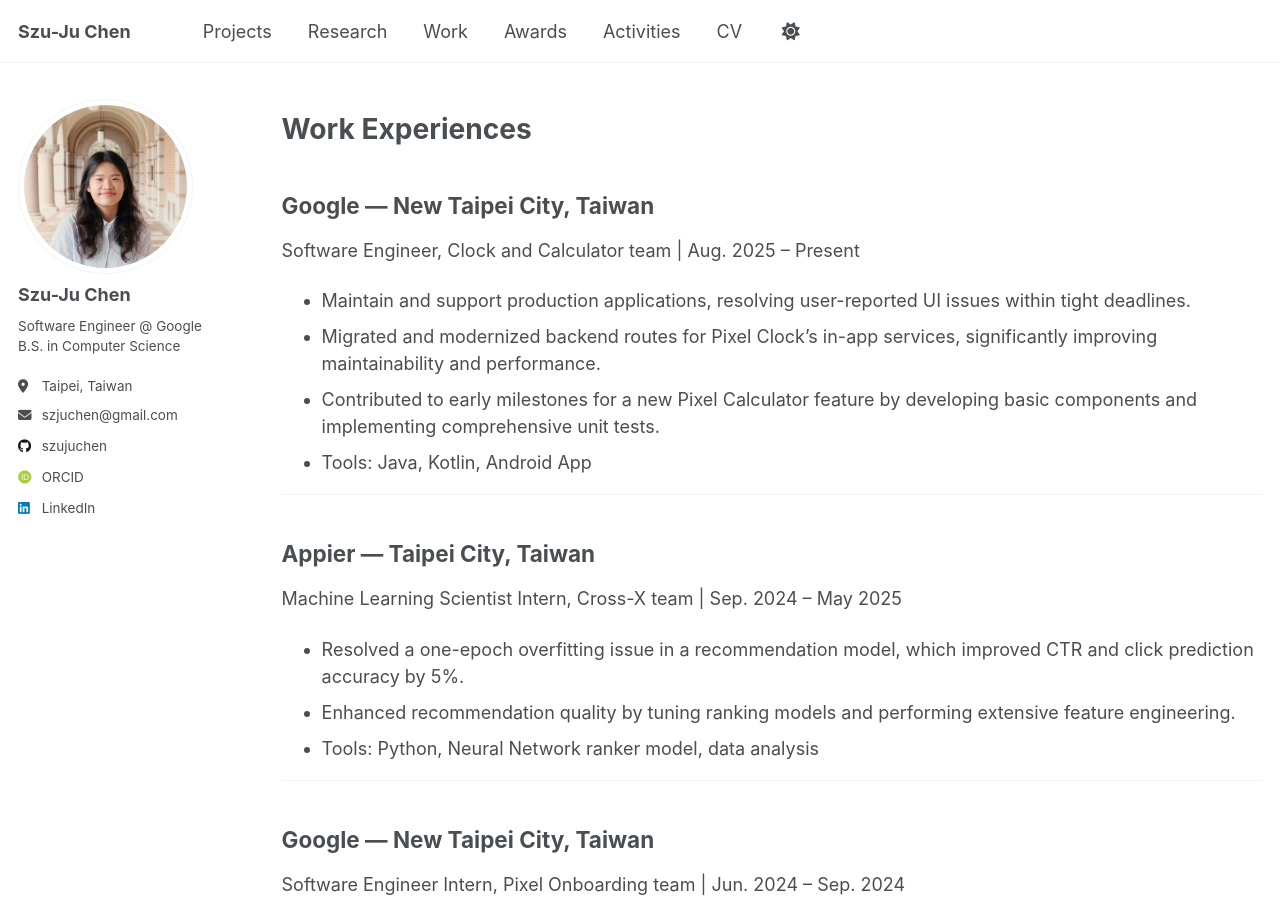
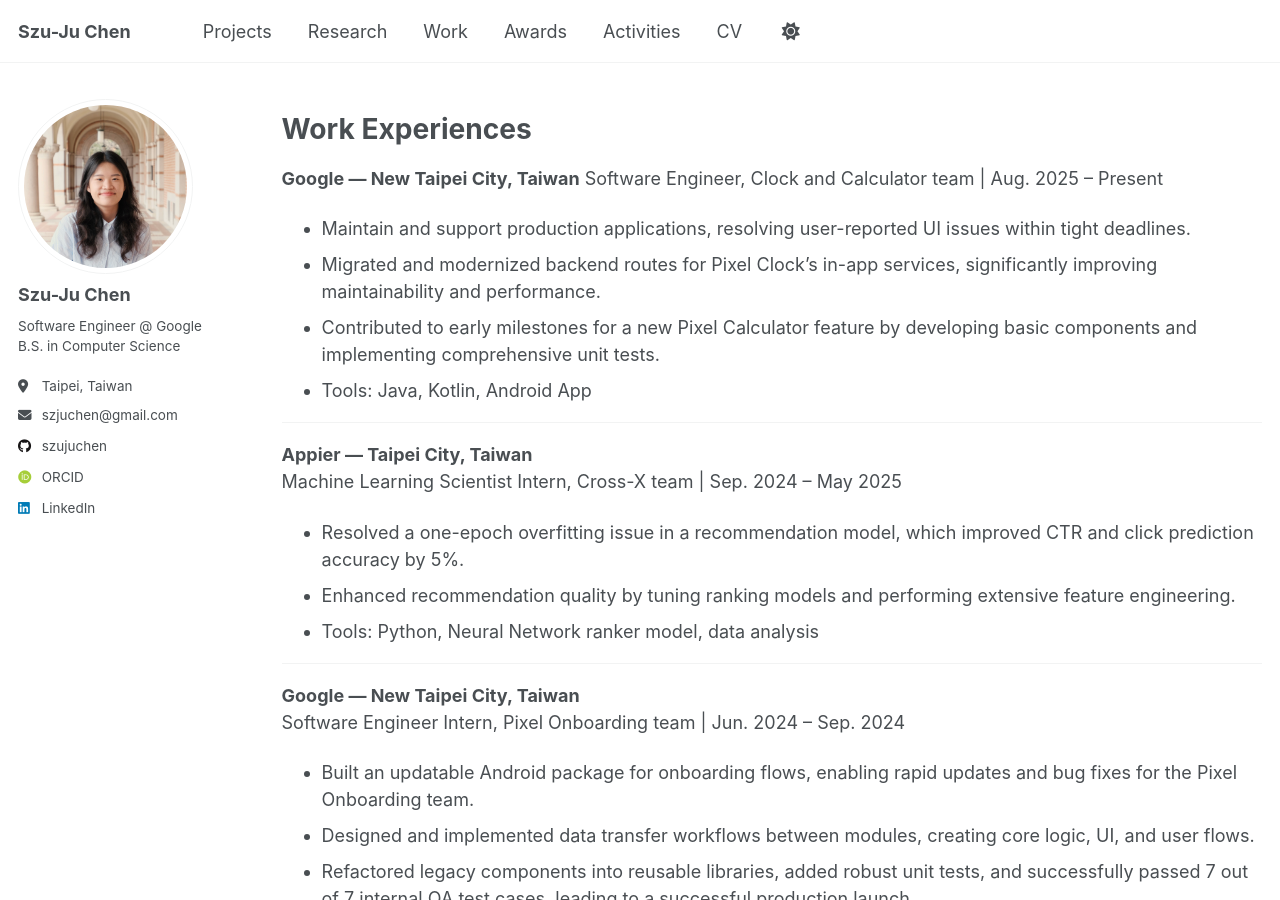
Before and after one commit to szujuchen/szujuchen.github.io, a Jekyll site: the page built from _pages/work.md, in a window 1280 px wide and 900 px high. Built offline with Jekyll 4.4.1, drawn with Linux system fonts in a browser that asks for light colours; some web fonts are replaced; a script that is not in the unit is left out.

Commit message:
fix page subtitle display

```diff
--- a/_pages/work.md
+++ b/_pages/work.md
@@ -7,7 +7,7 @@ author_profile: true
 
 # Work Experiences
 
-## Google — New Taipei City, Taiwan
+**Google — New Taipei City, Taiwan**
 Software Engineer, Clock and Calculator team | Aug. 2025 – Present
 
 - Maintain and support production applications, resolving user-reported UI issues within tight deadlines.
@@ -17,7 +17,7 @@ Software Engineer, Clock and Calculator team | Aug. 2025 – Present
 
 ---
 
-## Appier — Taipei City, Taiwan
+**Appier — Taipei City, Taiwan**
 Machine Learning Scientist Intern, Cross-X team | Sep. 2024 – May 2025
 
 - Resolved a one-epoch overfitting issue in a recommendation model, which improved CTR and click prediction accuracy by 5%.
@@ -26,7 +26,7 @@ Machine Learning Scientist Intern, Cross-X team | Sep. 2024 – May 2025
 
 ---
 
-## Google — New Taipei City, Taiwan
+**Google — New Taipei City, Taiwan**
 Software Engineer Intern, Pixel Onboarding team | Jun. 2024 – Sep. 2024
 
 - Built an updatable Android package for onboarding flows, enabling rapid updates and bug fixes for the Pixel Onboarding team.
@@ -36,7 +36,7 @@ Software Engineer Intern, Pixel Onboarding team | Jun. 2024 – Sep. 2024
 
 ---
 
-## Google — New Taipei City, Taiwan
+**Google — New Taipei City, Taiwan**
 STEP Intern (Student Training in Engineering Program), Pixel Testing team | Jun. 2023 – Sep. 2023
 
 - Integrated multiple network speed testing features into an internal Android app, which significantly improved the usability of modem testing.
```
Also changed, not shown: _pages/research.md (+2 -2 lines).
